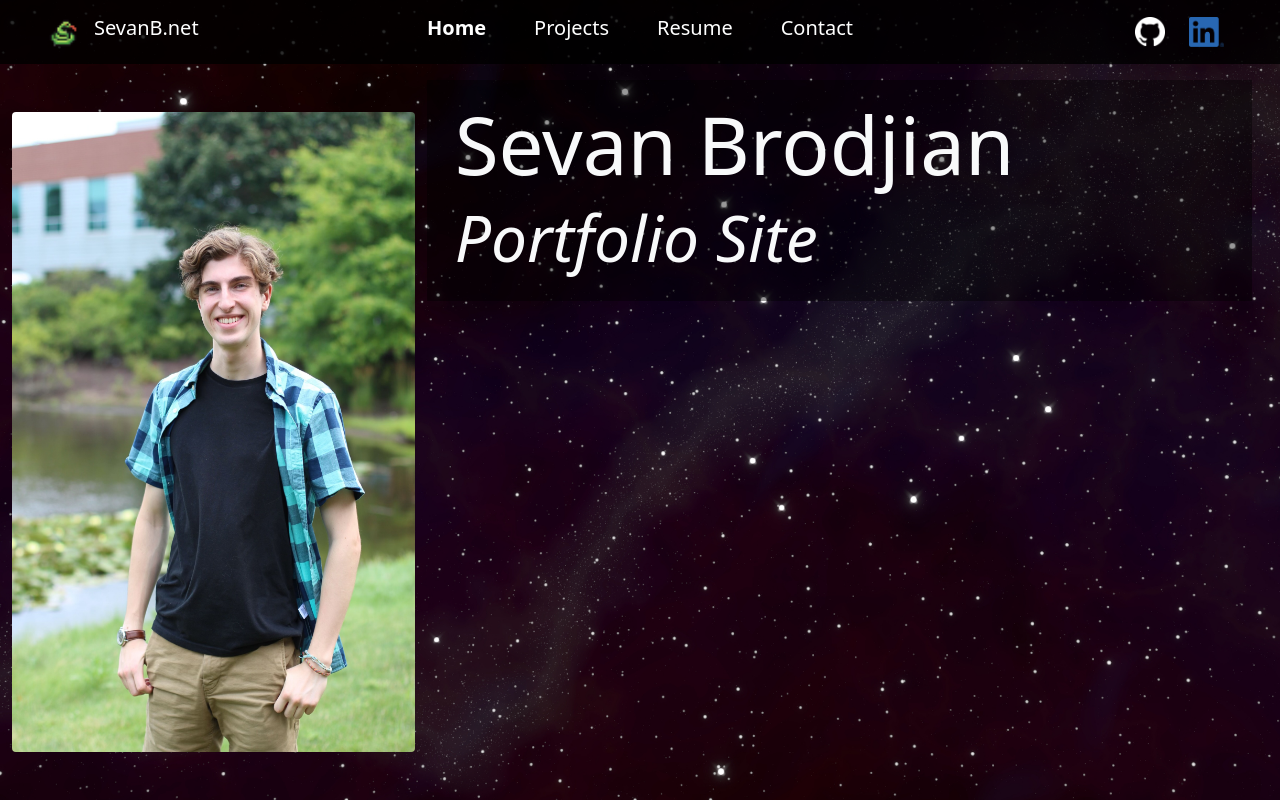
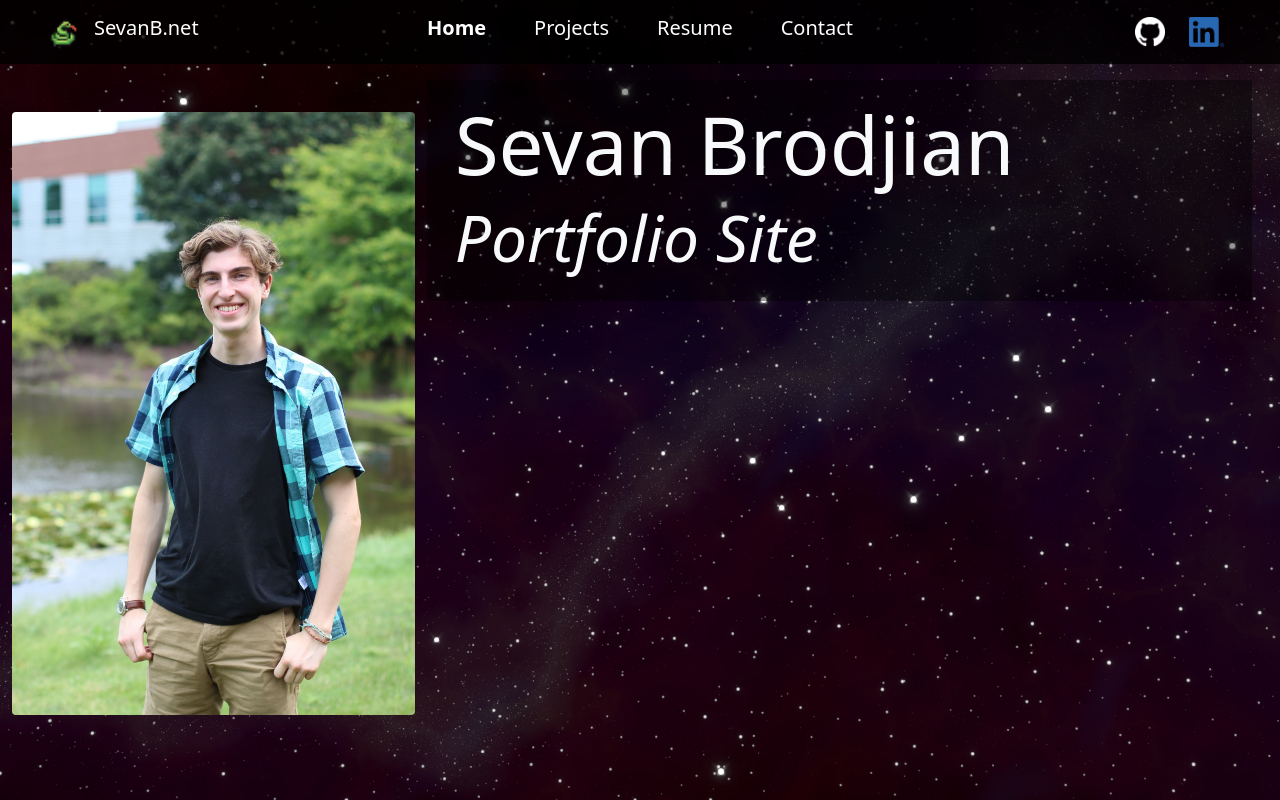
Before and after one commit to SevanBrodjian/SevanBNet-backend, a Django app: template catalog/templates/home.html in a window 1280 px wide. Run offline with Django 4.2, Linux system fonts and the light colour scheme; the template is opened without the code that fills it, so the values that code supplies are empty.

Commit message:
Changed dynamic sizing of home page

```diff
--- a/catalog/templates/contact.html
+++ b/catalog/templates/contact.html
@@ -23,7 +23,7 @@
     <br>
     <h1 class="display-1 text-center my-4"><strong>Contact</strong></h1>
     <br>
-    <div class="container mx-auto rounded py-3" style="background-color: rgba(0, 0, 0, 0.3);">
+    <div class="container mx-auto rounded py-3 text-wrap" style="background-color: rgba(0, 0, 0, 0.3);">
         <div class="row my-3">
             <div class="col-6"><h6 class="display-6 text-end">Primary Email: </h6></div>
             <div class="col-6"><h6 class="display-6">
--- a/catalog/templates/home.html
+++ b/catalog/templates/home.html
@@ -8,9 +8,9 @@
     style="
     background-image: url('{% static 'space.jpg' %}');
     background-size: cover;
+    background-attachment: fixed;
+    background-repeat: repeat-y;
     height: 100vh;
-    background-attachment: fixed;
-    background-repeat: repeat;
     "
     >
     <div>
@@ -23,14 +23,14 @@
 {% block content %}
     <div class="container-fluid">
         <div class="row">
-            <div class="col-sm-4">
+            <div class="col-4">
                 <div class="row">
                     <div class="col">
-                        <img class="float-left img-fluid d-block rounded mx-auto mt-5" style="height:80vh;" src="{% static 'headshot2.JPG' %}" alt="SevanB.net">
+                        <img class="float-left img-fluid d-block rounded mx-auto mt-5" style="height:auto;width:auto;max-height:80vh;" src="{% static 'headshot2.JPG' %}" alt="SevanB.net">
                     </div>
                 </div>
             </div>
-            <div class="col-sm-8">
+            <div class="col-8">
                 <div class="row text-left px-3 py-3 mt-3 me-3" style="background-color: rgba(0, 0, 0, 0.4);">
                     <h1 class="display-1"><strong>Sevan Brodjian</strong></h1>
                     <h3 class="display-3"><strong><em>Portfolio Site</em></strong></h3>
```
Also changed, not shown: media/img/Foelinger.jpg (added), media/img/Headshot.png (added), media/img/album.jpg (added), media/img/skating.PNG (added).
